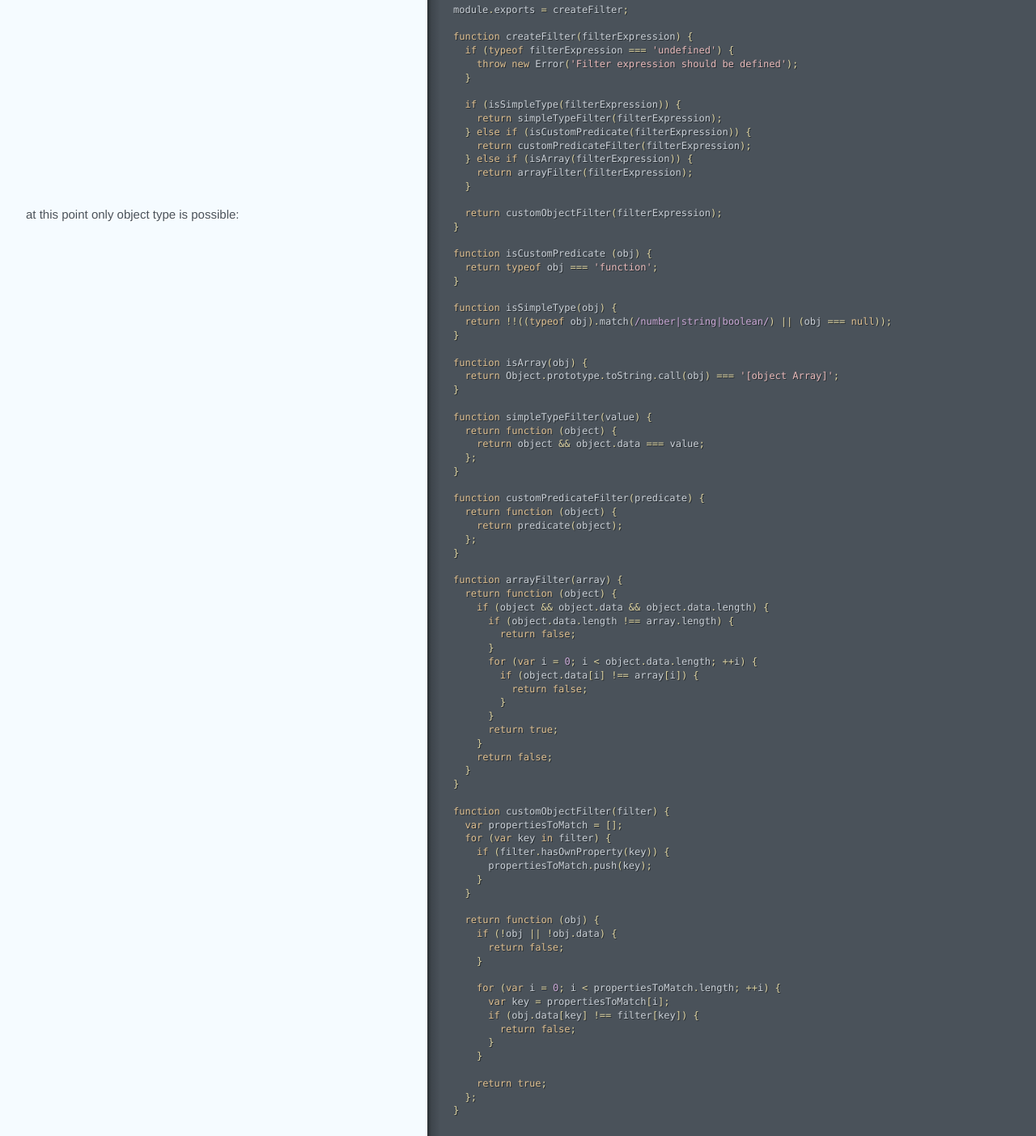
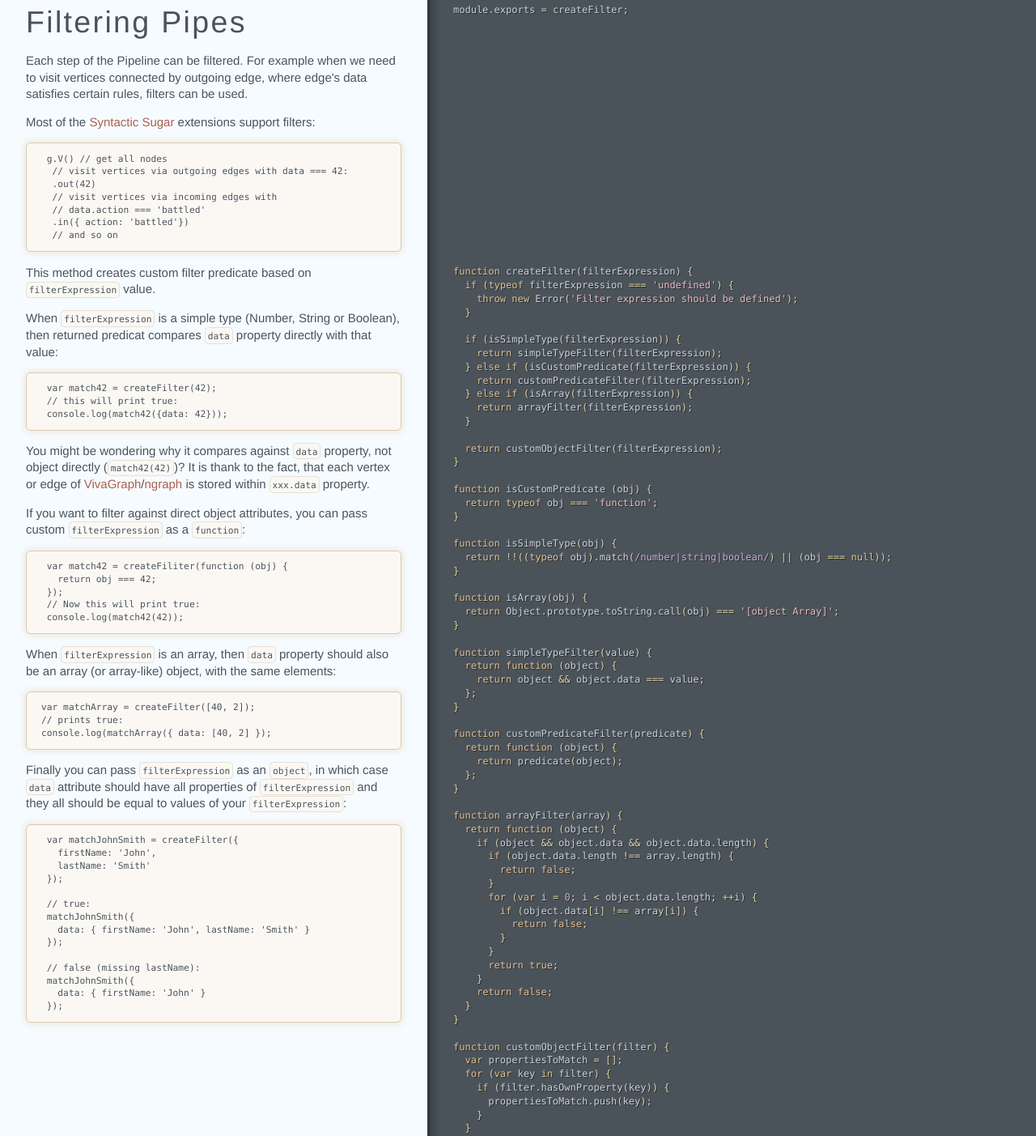
Before and after one commit to anvaka/ngraph.shremlin, a plain HTML site: page utils/filterExpression.html in a window 1280 px wide. Shown: the part 62-1465 px from the top of the page at 81% size. Drawn offline with Linux system fonts and the light colour scheme.

Commit message:
Generated documentation for 7e362969af7bd07ee5dfb499c2a2d7af6eebc86d

```diff
--- a/assets/behavior.js
+++ b/assets/behavior.js
@@ -439,7 +439,17 @@ f.event={add:function(a,c,d,e,g){var h,i,j,k,l,m,n,o,p,q,r,s;if(!(a.nodeType===3
             "projectPath": "lib/utils/filterExpression.js",
             "targetPath": "utils/filterExpression",
             "pageTitle": "utils/filterExpression",
-            "title": "filterExpression"
+            "firstHeader": {
+              "type": "heading",
+              "data": {
+                "level": 1,
+                "title": "Filtering Pipes",
+                "slug": "filtering-pipes",
+                "isFileHeader": true
+              },
+              "depth": 1
+            },
+            "title": "Filtering Pipes"
           },
           "depth": 2,
           "outline": []
--- a/utils/filterExpression.html
+++ b/utils/filterExpression.html
@@ -1,6 +1,71 @@
-<!DOCTYPE html><html lang="en"><head><title>utils/filterExpression</title></head><meta http-equiv="Content-Type" content="text/html; charset=utf-8"><meta name="viewport" content="width=device-width, initial-scale=1.0, minimum-scale=1.0, maximum-scale=1.0"><meta name="groc-relative-root" content="../"><meta name="groc-document-path" content="utils/filterExpression"><meta name="groc-project-path" content="lib/utils/filterExpression.js"><meta name="groc-github-url" content="https://github.com/anvaka/ngraph.shremlin"><link rel="stylesheet" type="text/css" media="all" href="../assets/style.css"><script type="text/javascript" src="../assets/behavior.js"></script><body><div id="meta"><div class="file-path"><a href="https://github.com/anvaka/ngraph.shremlin/blob/master/lib/utils/filterExpression.js">lib/utils/filterExpression.js</a></div></div><div id="document"><div class="segment"><div class="code"><div class="wrapper"><span class="nx">module</span><span class="p">.</span><span class="nx">exports</span> <span class="o">=</span> <span class="nx">createFilter</span><span class="p">;</span>
+<!DOCTYPE html><html lang="en"><head><title>utils/filterExpression</title></head><meta http-equiv="Content-Type" content="text/html; charset=utf-8"><meta name="viewport" content="width=device-width, initial-scale=1.0, minimum-scale=1.0, maximum-scale=1.0"><meta name="groc-relative-root" content="../"><meta name="groc-document-path" content="utils/filterExpression"><meta name="groc-project-path" content="lib/utils/filterExpression.js"><meta name="groc-github-url" content="https://github.com/anvaka/ngraph.shremlin"><link rel="stylesheet" type="text/css" media="all" href="../assets/style.css"><script type="text/javascript" src="../assets/behavior.js"></script><body><div id="meta"><div class="file-path"><a href="https://github.com/anvaka/ngraph.shremlin/blob/master/lib/utils/filterExpression.js">lib/utils/filterExpression.js</a></div></div><div id="document"><div class="segment"><div class="comments "><div class="wrapper"><h1 id="filtering-pipes">Filtering Pipes</h1>
 
-<span class="kd">function</span> <span class="nx">createFilter</span><span class="p">(</span><span class="nx">filterExpression</span><span class="p">)</span> <span class="p">{</span>
+<p>Each step of the Pipeline can be filtered. For example when we need to visit
+vertices connected by outgoing edge, where edge's data satisfies certain
+rules, filters can be used.</p>
+
+<p>Most of the <a href="../pipeSugar.html">Syntactic Sugar</a> extensions support filters:</p>
+
+<pre><code>  g.V() // get all nodes
+   // visit vertices via outgoing edges with data === 42:
+   .out(42)
+   // visit vertices via incoming edges with
+   // data.action === 'battled'
+   .in({ action: 'battled'})
+   // and so on
+</code></pre></div></div><div class="code"><div class="wrapper"><span class="nx">module</span><span class="p">.</span><span class="nx">exports</span> <span class="o">=</span> <span class="nx">createFilter</span><span class="p">;</span></div></div></div><div class="segment"><div class="comments "><div class="wrapper"><p>This method creates custom filter predicate based on <code>filterExpression</code>
+value.</p>
+
+<p>When <code>filterExpression</code> is a simple type (Number, String or Boolean), then
+returned predicat compares <code>data</code> property directly with that value:</p>
+
+<pre><code>  var match42 = createFilter(42);
+  // this will print true:
+  console.log(match42({data: 42}));
+</code></pre>
+
+<p>You might be wondering why it compares against <code>data</code> property, not object
+directly (<code>match42(42)</code>)? It is thank to the fact, that each vertex or
+edge of <a href="https://github.com/anvaka/VivaGraphJS">VivaGraph</a>/<a href="https://github.com/anvaka/ngraph.graph">ngraph</a>
+is stored within <code>xxx.data</code> property.</p>
+
+<p>If you want to filter against direct object attributes, you can pass custom
+<code>filterExpression</code> as a <code>function</code>:</p>
+
+<pre><code>  var match42 = createFiliter(function (obj) {
+    return obj === 42;
+  });
+  // Now this will print true:
+  console.log(match42(42));
+</code></pre>
+
+<p>When <code>filterExpression</code> is an array, then <code>data</code> property should also be
+an array (or array-like) object, with the same elements:</p>
+
+<pre><code> var matchArray = createFilter([40, 2]);
+ // prints true:
+ console.log(matchArray({ data: [40, 2] });
+</code></pre>
+
+<p>Finally you can pass <code>filterExpression</code> as an <code>object</code>, in which case
+<code>data</code> attribute should have all properties of <code>filterExpression</code>
+and they all should be equal to values of your <code>filterExpression</code>:</p>
+
+<pre><code>  var matchJohnSmith = createFilter({
+    firstName: 'John',
+    lastName: 'Smith'
+  });
+
+  // true:
+  matchJohnSmith({
+    data: { firstName: 'John', lastName: 'Smith' }
+  });
+
+  // false (missing lastName):
+  matchJohnSmith({
+    data: { firstName: 'John' }
+  });
+</code></pre></div></div><div class="code"><div class="wrapper"><span class="kd">function</span> <span class="nx">createFilter</span><span class="p">(</span><span class="nx">filterExpression</span><span class="p">)</span> <span class="p">{</span>
   <span class="k">if</span> <span class="p">(</span><span class="k">typeof</span> <span class="nx">filterExpression</span> <span class="o">===</span> <span class="s1">&#39;undefined&#39;</span><span class="p">)</span> <span class="p">{</span>
     <span class="k">throw</span> <span class="k">new</span> <span class="nb">Error</span><span class="p">(</span><span class="s1">&#39;Filter expression should be defined&#39;</span><span class="p">);</span>
   <span class="p">}</span>
@@ -11,7 +76,9 @@
     <span class="k">return</span> <span class="nx">customPredicateFilter</span><span class="p">(</span><span class="nx">filterExpression</span><span class="p">);</span>
   <span class="p">}</span> <span class="k">else</span> <span class="k">if</span> <span class="p">(</span><span class="nx">isArray</span><span class="p">(</span><span class="nx">filterExpression</span><span class="p">))</span> <span class="p">{</span>
     <span class="k">return</span> <span class="nx">arrayFilter</span><span class="p">(</span><span class="nx">filterExpression</span><span class="p">);</span>
-  <span class="p">}</span></div></div></div><div class="segment"><div class="comments "><div class="wrapper"><p>at this point only object type is possible:</p></div></div><div class="code"><div class="wrapper">  <span class="k">return</span> <span class="nx">customObjectFilter</span><span class="p">(</span><span class="nx">filterExpression</span><span class="p">);</span>
+  <span class="p">}</span>
+
+  <span class="k">return</span> <span class="nx">customObjectFilter</span><span class="p">(</span><span class="nx">filterExpression</span><span class="p">);</span>
 <span class="p">}</span>
 
 <span class="kd">function</span> <span class="nx">isCustomPredicate</span> <span class="p">(</span><span class="nx">obj</span><span class="p">)</span> <span class="p">{</span>
```
Also changed, not shown: basePipe.html (+1 -1 lines), pipeSugar.html (+3 -1 lines).
